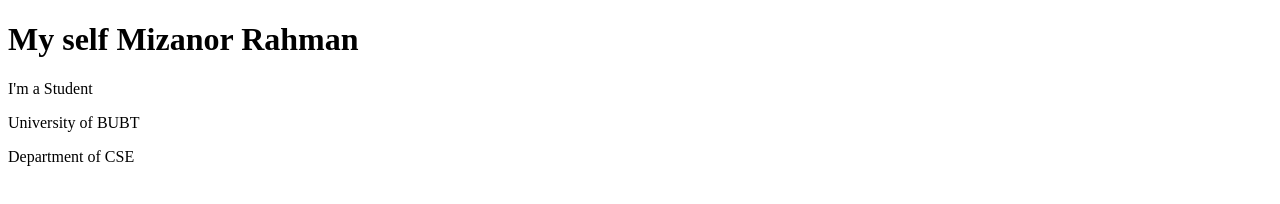
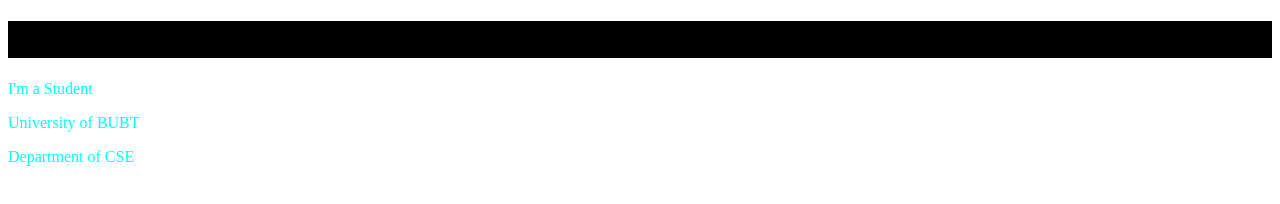
Before and after one commit to mizanor21/temporary, a plain HTML site: page index.html in a window 1280 px wide. Drawn offline with Linux system fonts and the light colour scheme.

Commit message:
added style

```diff
--- /dev/null
+++ b/css/style.css
@@ -0,0 +1,6 @@
+p{
+    color: aqua;
+}
+h1{
+    background-color: black;
+}
--- a/index.html
+++ b/index.html
@@ -5,6 +5,7 @@
     <meta http-equiv="X-UA-Compatible" content="IE=edge">
     <meta name="viewport" content="width=device-width, initial-scale=1.0">
     <title>temporary git repo</title>
+    <link rel="stylesheet" href="css/style.css">
 </head>
 <body>
     <h1>My self Mizanor Rahman</h1>
```
